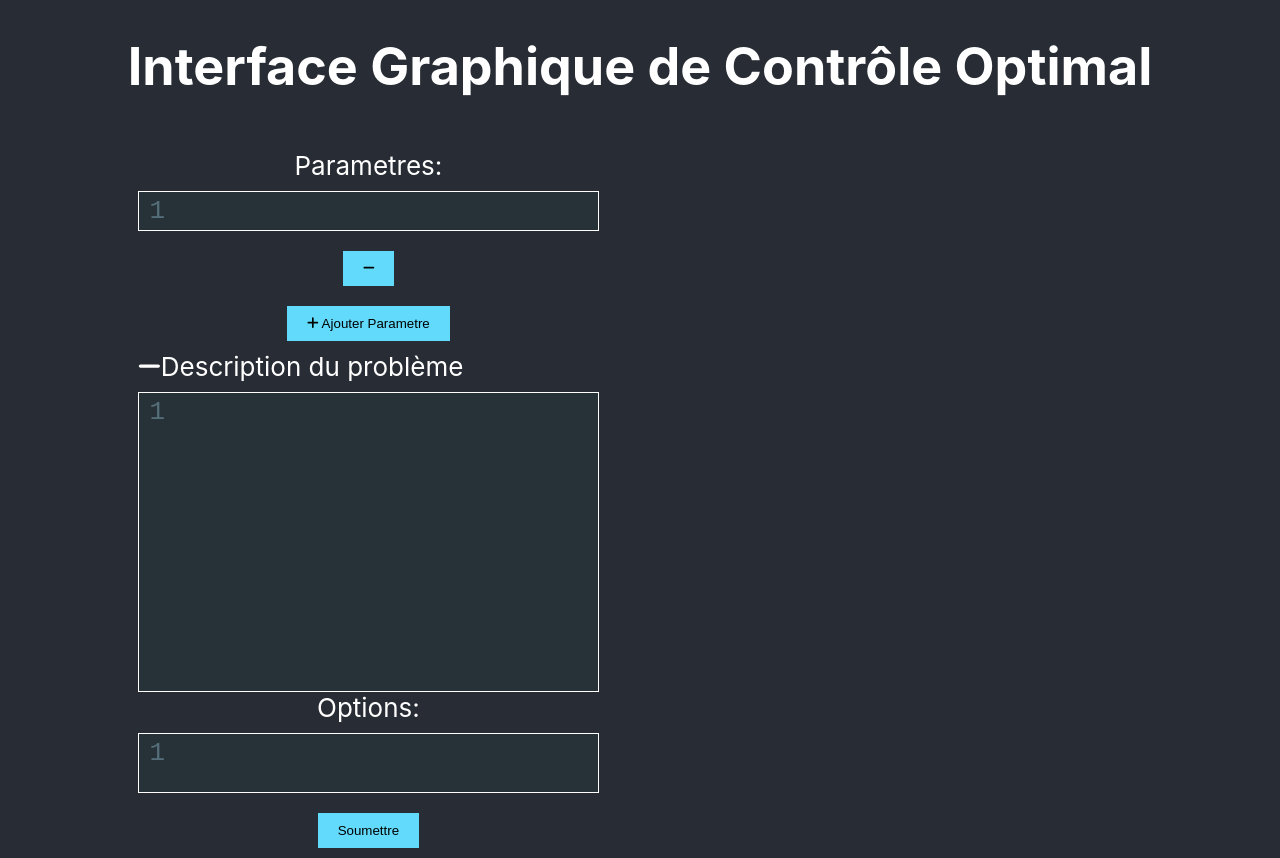
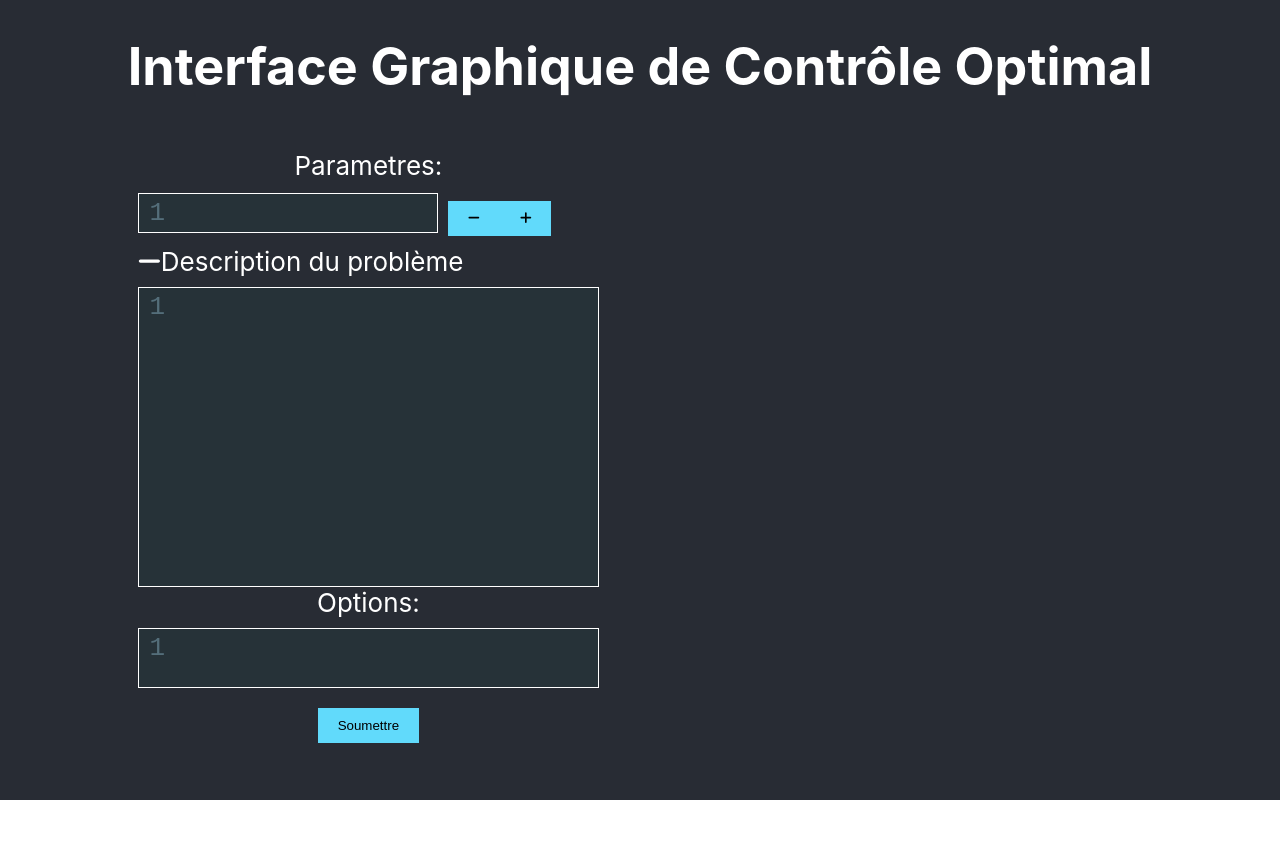
Before and after one commit to youssef1969/Composant-Editeur, a React (Create React App) app in the folder front/: page / in a window 1280 px wide. After the commit the page ends 800 px from the top, so only its background shows below. Built offline with nearby package versions, Linux system fonts and the light colour scheme; no server answers.

Commit message:
deplacement bouton add et supp pour parametres

```diff
--- a/front/src/App.css
+++ b/front/src/App.css
@@ -82,6 +82,7 @@ button:hover {
 .codeMirrorParametrs .CodeMirror {
   margin-top: 10px;
   height: 40px;
+  min-width: 300px;
 }
 
 .codeMirrorProblemDescription .CodeMirror {
@@ -121,8 +122,8 @@ h1 {
 
 
 .output-text {
-  font-size: 18px;
-  line-height: 1.5; /* Facultatif : pour améliorer la lisibilité */
+  font-size: 14px;
+  line-height: 1.5;
 }
 
 .table {
@@ -139,3 +140,22 @@ h1 {
 .cell input {
   margin-right: 5px;
 }
+.parametre-container {
+  display: flex;
+  align-items: center;
+  margin-bottom: 10px;
+}
+
+.parametre-input {
+  display: flex;
+  align-items: center;
+}
+
+.remove-button {
+  margin-left: 10px;
+}
+
+.add-button {
+  display: block;
+  margin-top: 10px;
+}
--- a/front/src/App.js
+++ b/front/src/App.js
@@ -153,6 +153,7 @@ function App() {
                   Parametres:
                   {parametres.map((param, index) => (
                     <div key={index} className="parametre-container">
+                      <div className="parametre-input">
                         <CodeMirror
                           className='codeMirrorParametrs'
                           value={param}
@@ -161,14 +162,16 @@ function App() {
                             handleParamChange(index, value);
                           }}
                         />
-                      <button type="button" onClick={() => removeParametre(index)}>
+                        <button type="button" onClick={() => removeParametre(index)} className="remove-button">
                           <FontAwesomeIcon icon={faMinus} />
                         </button>
+                        <button type="button" onClick={addParametre}>
+                          <FontAwesomeIcon icon={faPlus} />
+                  </button>
+                      </div>
                     </div>
                   ))}
-                  <button type="button" onClick={addParametre}>
-                    <FontAwesomeIcon icon={faPlus} /> Ajouter Parametre
-                  </button>
+
                 </label>
                 <div className="toggle-button" onClick={toggleDescriptionVisibility}>
                   {isDescriptionVisible ? <FontAwesomeIcon icon={faMinus} /> : <FontAwesomeIcon icon={faPlus} />}
```
Also changed, not shown: 11 other files (tests, documents, lock files or other folders). Lines whose indentation alone changed are shown as unchanged.
